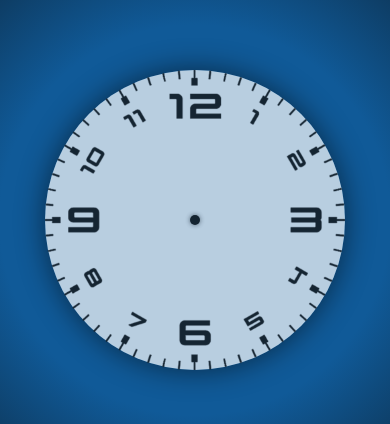
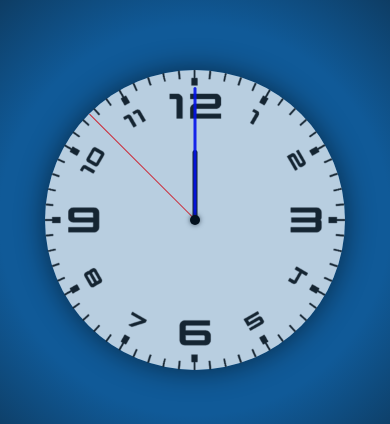
Before and after one commit to Piotr-Kacprzycki/clock-js, a plain HTML site: page index.html in a window 390 px wide. Shown: the part 202-626 px from the top of the page. Drawn offline with Linux system fonts and the light colour scheme.

Commit message:
adding styles and watch units

```diff
--- a/style.css
+++ b/style.css
@@ -38,14 +38,60 @@ body {
   height: 20px;
   background-color: black;
   border-radius: 50%;
-  opacity: 0.9;
   box-shadow: 0 0 5px rgba(0, 0, 0, 0.651);
+  z-index: 1000;
 }
 .clock-img {
   width: 500px;
   height: 500px;
   opacity: 0.9;
 }
+/* Units clock */
+
+.hours {
+  position: absolute;
+  bottom: 50%;
+  left: 50%;
+  transform: translate(-50%, -9px);
+  background-color: black;
+  width: 10px;
+  height: 30%;
+  opacity: 0.9;
+  border-top-right-radius: 5px;
+  border-top-left-radius: 5px;
+  transform-origin: bottom;
+  transform: rotate(90deg);
+}
+
+.minutes {
+  position: absolute;
+  bottom: 50%;
+  left: 50%;
+  transform: translate(-50%, -9px);
+  background-color: blue;
+  width: 5px;
+  height: 42%;
+  opacity: 0.9;
+  border-top-right-radius: 3px;
+  border-top-left-radius: 3px;
+  transform-origin: bottom;
+  transform: rotate(45deg);
+}
+.seconds {
+  position: absolute;
+  bottom: 50%;
+  left: 50%;
+  transform: translate(-50%);
+  background-color: red;
+  width: 3px;
+  height: 50%;
+  opacity: 0.9;
+  border-top-right-radius: 1px;
+  border-top-left-radius: 1px;
+  transform-origin: bottom;
+  transform: rotate(-45deg);
+}
+/* End units clock */
 
 /* Media mobile and tablet */
 
@@ -63,4 +109,21 @@ body {
     width: 10px;
     height: 10px;
   }
+
+  .hours,
+  .minutes {
+    transform: translate(-50%, -4px);
+  }
+  .hours {
+    height: 22%;
+    width: 5px;
+  }
+  .minutes {
+    width: 3px;
+    height: 43%;
+  }
+  .seconds {
+    width: 1px;
+    height: 50%;
+  }
 }
```
